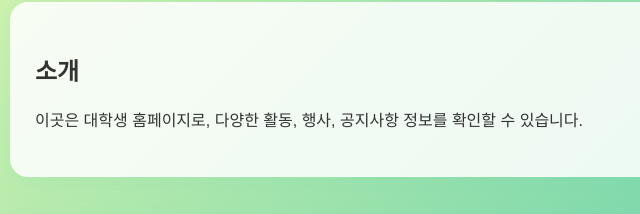
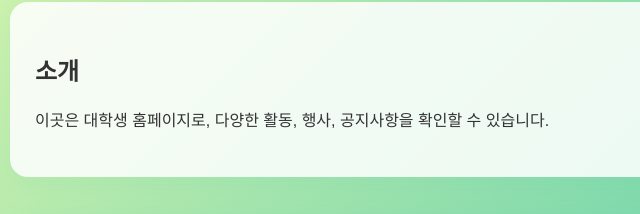
Before and after one commit to yuyunju/myhome, a plain HTML site: page student-homepage/index.html in a window 1280 px wide. Shown: the part 174-388 px from the top of the page, 305-945 px from the left. Drawn offline with Linux system fonts and the light colour scheme.

Commit message:
Update index.html

```diff
--- a/student-homepage/index.html
+++ b/student-homepage/index.html
@@ -19,7 +19,7 @@
 
     <section id="introduction">
         <h2>소개</h2>
-        <p>이곳은 대학생 홈페이지로, 다양한 활동, 행사, 공지사항 정보를 확인할 수 있습니다.</p>
+        <p>이곳은 대학생 홈페이지로, 다양한 활동, 행사, 공지사항을 확인할 수 있습니다.</p>
     </section>
 
     <section id="bulletin-board">
```
